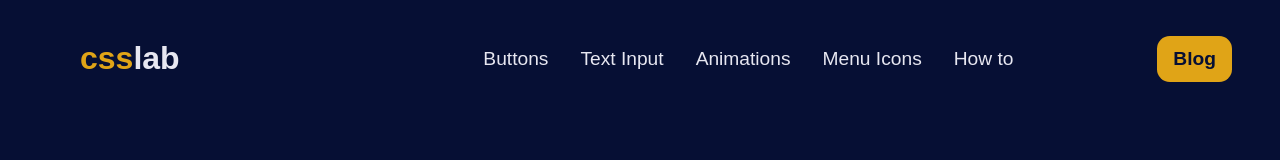
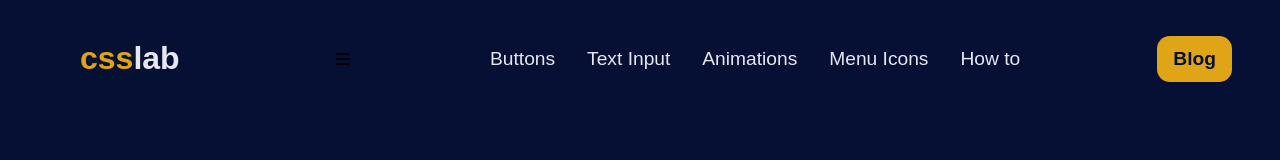
Before and after one commit to yusef-codes10/css-lab-vue, a Vue app: page / in a window 1280 px wide. Shown: the top 160 px of the page. Built offline with nearby package versions, Linux system fonts and the light colour scheme.

Commit message:
font awesome has been installed

```diff
--- a/package.json
+++ b/package.json
@@ -13,6 +13,7 @@
     "format": "prettier --write --experimental-cli src/"
   },
   "dependencies": {
+    "@fortawesome/fontawesome-free": "^7.1.0",
     "vue": "^3.5.27"
   },
   "devDependencies": {
--- a/src/assets/global.css
+++ b/src/assets/global.css
@@ -1,3 +1,6 @@
+@import "@fortawesome/fontawesome-free/css/all.min.css";
+
+
 :root {
     --brand-color: #060F34;
     --secondary-color: #E0A417;
--- a/src/components/AppNav.vue
+++ b/src/components/AppNav.vue
@@ -3,7 +3,8 @@
 <template>
   <nav>
     <h2 class="logo"><span>css</span>lab</h2>
-    <i class="fa-solid fa-bars mobile-only"></i>
+    <i class="fa-solid fa-bars"></i>
+    <!-- <i class="fa-solid fa-bars mobile-only"></i> -->
     <div class="headers">
       <a href="#">Buttons</a>
       <a href="#">Text Input</a>
```
Also changed, not shown: 1 other file (tests, documents, lock files or other folders).
